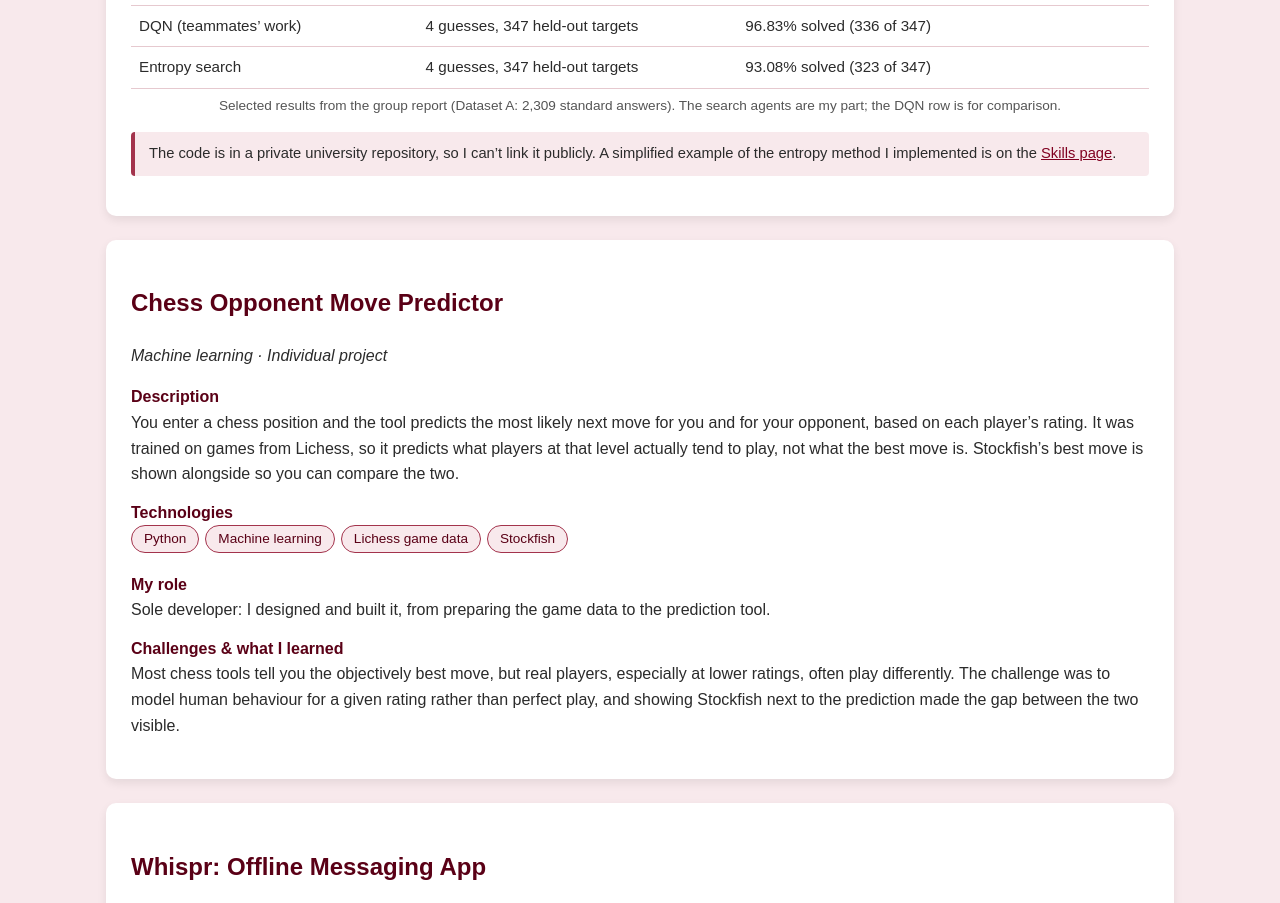
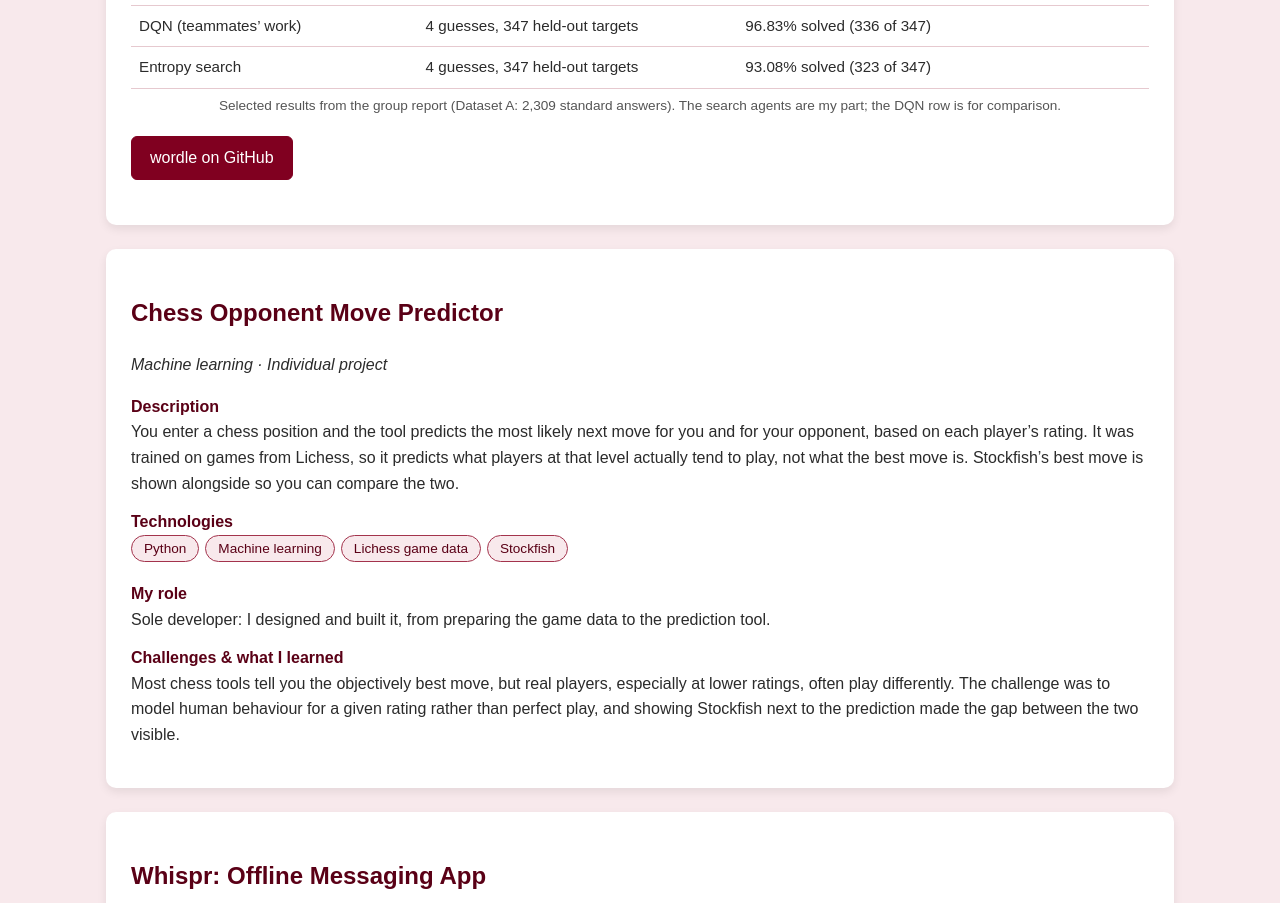
Before and after one commit to Abdoyoi/portfolio, a plain HTML site: page projects.html in a window 1280 px wide. Shown: the part 1060-1963 px from the top of the page. Drawn offline with Linux system fonts and the light colour scheme.

Commit message:
Replace private repository note with GitHub link
Updated the note about code repository to include a link to GitHub.

```diff
--- a/projects.html
+++ b/projects.html
@@ -52,7 +52,7 @@
           <tr><td>Entropy search</td><td>4 guesses, 347 held-out targets</td><td>93.08% solved (323 of 347)</td></tr>
         </tbody>
       </table>
-      <p class="note mt-3">The code is in a private university repository, so I can&rsquo;t link it publicly. A simplified example of the entropy method I implemented is on the <a href="skills.html#snippets">Skills page</a>.</p>
+      <p class="mt-3"><a class="btn-maroon" href=" https://github.com/Drfirestorm-sa/Ai-and-Machine-Learning-Module">wordle on GitHub</a></p>
     </section>
 
     <section id="chess" aria-labelledby="p2">
```
